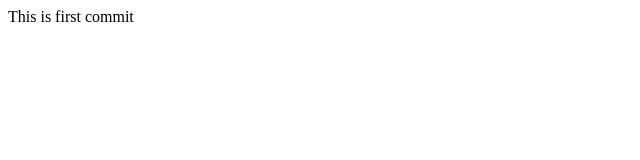
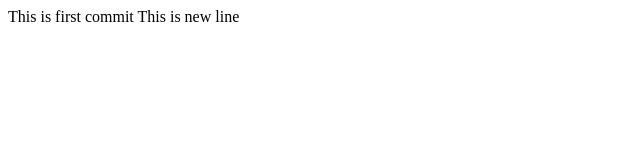
Before and after one commit to andrej1989/fronten_test, a plain HTML site: page index.html in a window 1280 px wide. Shown: the whole page, without its empty margins (0-640 px from the left). Drawn offline with Linux system fonts and the light colour scheme.

Commit message:
first line is added

```diff
--- a/index.html
+++ b/index.html
@@ -5,5 +5,7 @@
 </head>
 <body>
   This is first commit
+
+  This is new line
 </body>
 </html>
```
